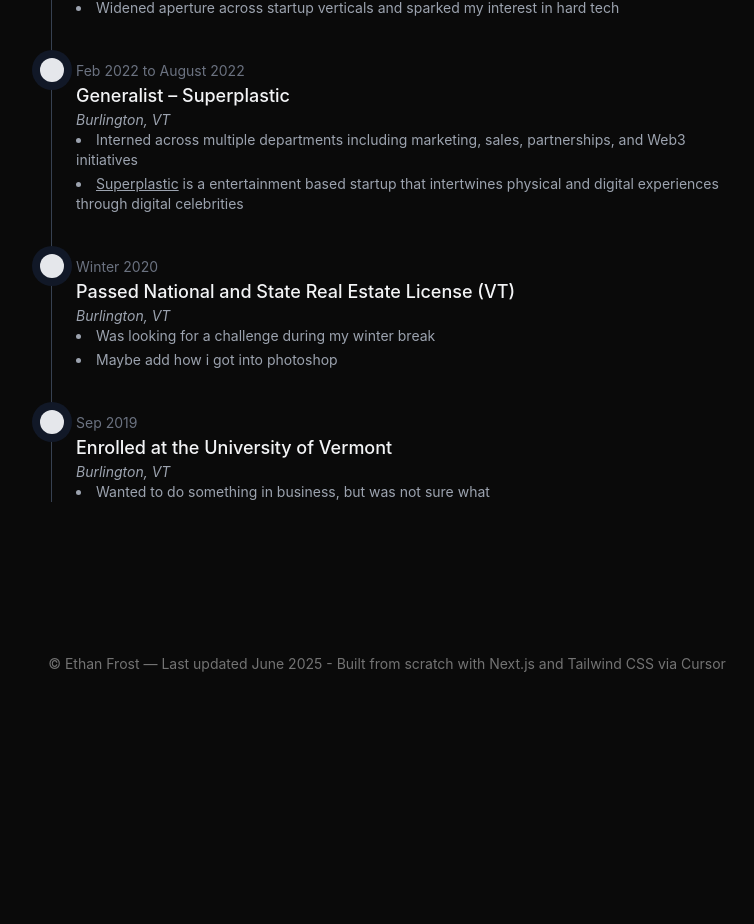
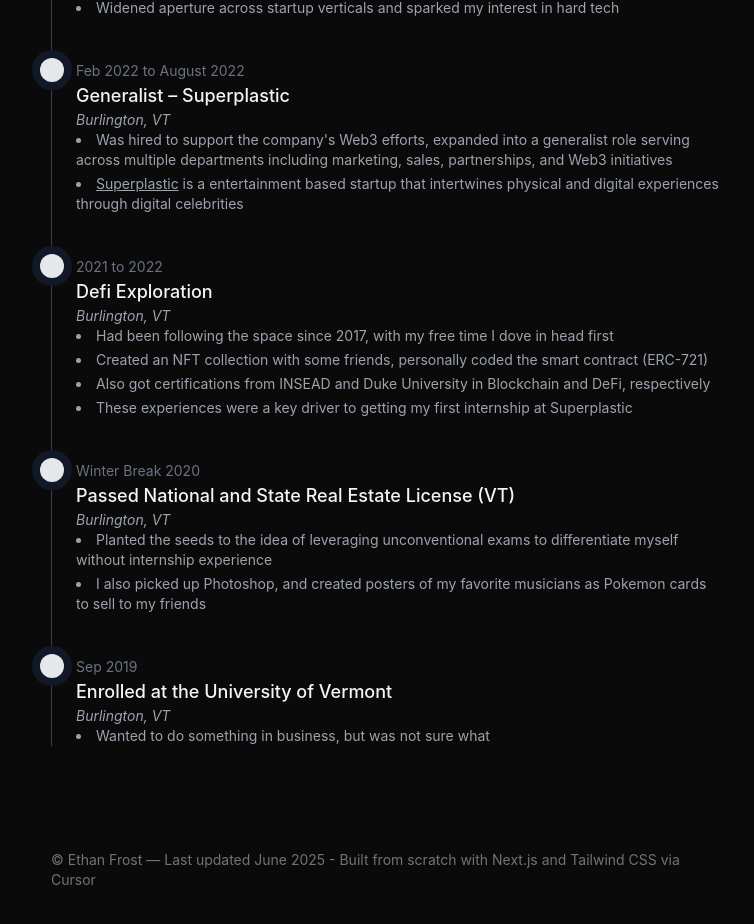
Before and after one commit to ethan-frost-xyz/personal-site, a Next.js app: page /about in a window 1280 px wide. Shown: the part 1500-2424 px from the top of the page, without its empty margins (253-1007 px from the left). Before the commit the page ends 2190 px from the top, so only its background shows below. Built offline with nearby package versions, Linux system fonts and the light colour scheme.

Commit message:
reverted footer, enhanced older timeline sections

```diff
--- a/src/app/about/page.tsx
+++ b/src/app/about/page.tsx
@@ -110,7 +110,6 @@ export default function AboutPage() {
               <li>Widened aperture across startup verticals and sparked my interest in hard tech</li>
             </ul>
           </li>
-
           {/* Superplastic Internship */}
           <li className="mb-10 ml-6">
             <span className="absolute -left-3 flex h-6 w-6 items-center justify-center rounded-full bg-gray-200 ring-8 ring-gray-900" />
@@ -120,23 +119,39 @@ export default function AboutPage() {
             </h3>
             <p className="text-sm text-gray-400 italic">Burlington, VT</p>
             <ul className="list-disc list-inside text-sm text-gray-400 space-y-1">
-              <li>Interned across multiple departments including marketing, sales, partnerships, and Web3 initiatives</li>
+              <li>Was hired to support the company's Web3 efforts, expanded into a generalist role serving across multiple departments including marketing, sales, partnerships, and Web3 initiatives</li>
               <li><a href="https://superplastic.co/" target="_blank" rel="noopener noreferrer" className="underline hover:text-gray-300">Superplastic</a> is a entertainment based startup that intertwines physical and digital experiences through digital celebrities</li>
             </ul>
           </li>
+          {/* Defi Exploration */}
           <li className="mb-10 ml-6">
             <span className="absolute -left-3 flex h-6 w-6 items-center justify-center rounded-full bg-gray-200 ring-8 ring-gray-900" />
-            <time className="mb-1 text-sm font-normal leading-none text-gray-500">Winter 2020</time>
+            <time className="mb-1 text-sm font-normal leading-none text-gray-500">2021 to 2022</time>
+            <h3 className="text-lg font-medium text-gray-100">
+              Defi Exploration
+            </h3>
+            <p className="text-sm text-gray-400 italic">Burlington, VT</p>
+            <ul className="list-disc list-inside text-sm text-gray-400 space-y-1">
+              <li>Had been following the space since 2017, with my free time I dove in head first</li>
+              <li>Created an NFT collection with some friends, personally coded the smart contract (ERC-721)</li>
+              <li>Also got certifications from INSEAD and Duke University in Blockchain and DeFi, respectively</li>
+              <li>These experiences were a key driver to getting my first internship at Superplastic</li>
+            </ul>
+          </li>
+          {/* Real Estate License */}
+          <li className="mb-10 ml-6">
+            <span className="absolute -left-3 flex h-6 w-6 items-center justify-center rounded-full bg-gray-200 ring-8 ring-gray-900" />
+            <time className="mb-1 text-sm font-normal leading-none text-gray-500">Winter Break 2020</time>
             <h3 className="text-lg font-medium text-gray-100">
               Passed National and State Real Estate License (VT)
             </h3>
             <p className="text-sm text-gray-400 italic">Burlington, VT</p>
             <ul className="list-disc list-inside text-sm text-gray-400 space-y-1">
-              <li>Was looking for a challenge during my winter break</li>
-              <li>Maybe add how i got into photoshop</li>
+              <li>Planted the seeds to the idea of leveraging unconventional exams to differentiate myself without internship experience</li>
+              <li>I also picked up Photoshop, and created posters of my favorite musicians as Pokemon cards to sell to my friends</li>
             </ul>
           </li>
-          {/* Education */}
+          {/* Starting of college / beginning of timeline */}
           <li className="mb-10 ml-6">
             <span className="absolute -left-3 flex h-6 w-6 items-center justify-center rounded-full bg-gray-200 ring-8 ring-gray-900" />
             <time className="mb-1 text-sm font-normal leading-none text-gray-500">Sep 2019</time>
@@ -164,6 +179,11 @@ export default function AboutPage() {
         </a>
       </section>
       */}
+
+      {/* ---------------- Footer ---------------- */}
+      <footer className="pt-12 text-sm text-neutral-500">
+        © Ethan Frost — Last updated June 2025 - Built from scratch with Next.js and Tailwind CSS via Cursor
+      </footer>
     </main>
   );
 }
--- a/src/app/layout.tsx
+++ b/src/app/layout.tsx
@@ -11,7 +11,7 @@ export const metadata = {
 export default function RootLayout({ children }: { children: ReactNode }) {
   return (
     <html lang="en">
-      <body className="bg-neutral-950 text-neutral-100 font-sans antialiased min-h-screen flex flex-col">
+      <body className="bg-neutral-950 text-neutral-100 font-sans antialiased">
         {/* --- top nav ------------------------------------------------------ */}
         <header className="border-b border-neutral-800 px-6 py-4 flex justify-between items-center">
           <Link href="/" className="text-lg font-bold text-white">
@@ -31,10 +31,6 @@ export default function RootLayout({ children }: { children: ReactNode }) {
 
         {/* --- fixed social icon ------------------------------------------- */}
         <LinkedIn />
-
-        <footer className="mt-auto py-4 text-center text-sm text-neutral-500">
-          © Ethan Frost — Last updated June 2025 - Built from scratch with Next.js and Tailwind CSS via Cursor
-        </footer>
       </body>
     </html>
   )
--- a/src/app/page.tsx
+++ b/src/app/page.tsx
@@ -20,6 +20,9 @@ export default function Home() {
           About Me
         </a>
       </div>
+      <footer className="pt-12 text-sm text-neutral-500">
+        © Ethan Frost — Last updated June 2025 - Built from scratch with Next.js and Tailwind CSS via Cursor
+      </footer>
     </section>
   )
 }
```
